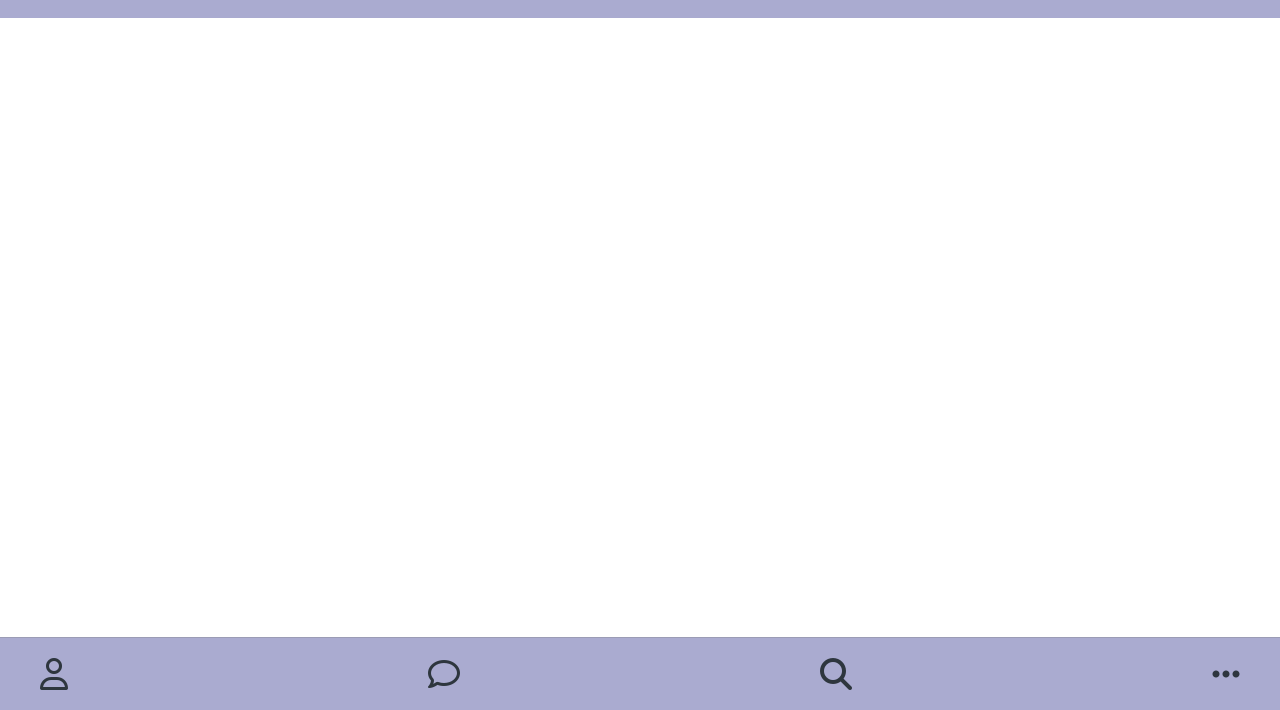
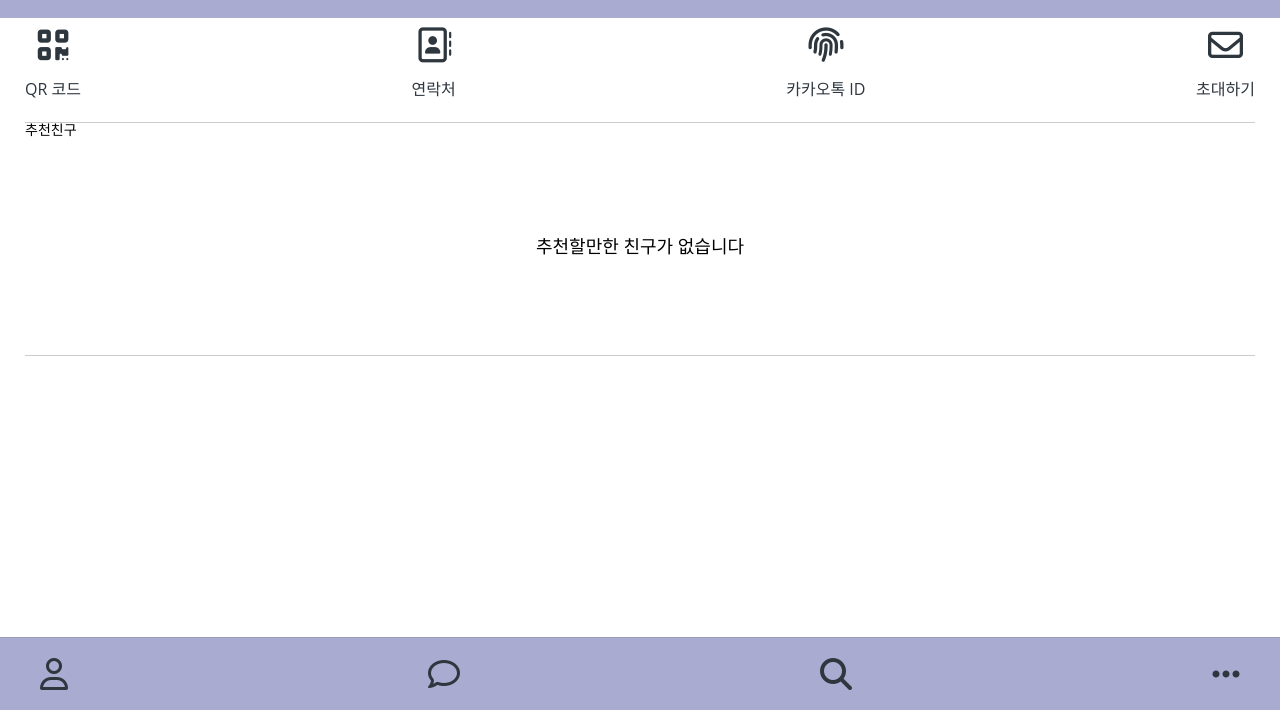
Before and after one commit to levin0425/kokoa, a plain HTML site: page find.html in a window 1280 px wide. Shown: the part 90-800 px from the top of the page. Drawn offline with Linux system fonts and the light colour scheme.

Commit message:
final ver

```diff
--- a/css/components/alt-screen-header.css
+++ b/css/components/alt-screen-header.css
@@ -4,6 +4,7 @@
     display: flex;
     align-items: center;
     justify-content: center;
+    background-color: #aaabd0;
   }
 
   .alt-header__title {
--- a/css/screens/find.css
+++ b/css/screens/find.css
@@ -0,0 +1,39 @@
+.find-icons{
+    display: flex;
+    justify-content: space-between;
+}
+
+.find-icons__icon {
+    display: flex;
+    flex-direction: column;
+    align-items: center;
+  }
+
+  .find-icons__icon i {
+    font-size: 35px;
+  }
+
+  .find-icons__icon span {
+    margin-top: 18px;
+  }
+
+  .recommanded-freinds{
+      margin:25px 0px;
+      border:25px 0px;
+      border-top :  var(--main-border);
+      border-bottom :  var(--main-border);
+  }
+
+  .recommanded-freinds__title{
+    top: 5px;
+    font-size :14px;
+    color: rgba(0,0,0.5);
+}
+
+  .recommanded-freinds span{
+      margin : 100px 0px;
+      display : block;
+      text-align: center;
+      font-size: 18px;
+      color: rgba(0,0,0.5);
+  }
--- a/css/styles.css
+++ b/css/styles.css
@@ -5,9 +5,9 @@
 @import "screens/friends.css";
 @import "components/user-component.css";
 @import "variable.css";
-@import "screens/finds.css";
 @import "screens/settings.css";
 @import "components/alt-screen-header.css";
+@import "screens/find.css";
 
 
 
--- a/find.html
+++ b/find.html
@@ -32,7 +32,35 @@
       </div>
     </header>
 
+    <main class="main-screen">
+      <div class="find-icons">
+        <div class="find-icons__icon">
+          <i class="fas fa-qrcode"></i>
+          <span>QR 코드</span>
+        </div>
+        <div class="find-icons__icon">
+          <i class="far fa-address-book"></i>
+          <span>연락처</span>
+        </div>
+        <div class="find-icons__icon">
+          <i class="fas fa-fingerprint"></i>
+          <span>카카오톡 ID</span>
+        </div>
+        <div class="find-icons__icon">
+          <i class="far fa-envelope"></i>
+          <span>초대하기</span>
+        </div>
+      </div>
 
+      <div class = "recommanded-freinds">
+        <h6 class= "recommanded-freinds__title">
+          추천친구
+        </h6>
+        <span>추천할만한 친구가 없습니다</span>
+      </div>
+
+
+    </main>
 
 
 
```
Also changed, not shown: setting.html (+1 -1 lines), css/screens/friends.css (line endings or trailing spaces).
